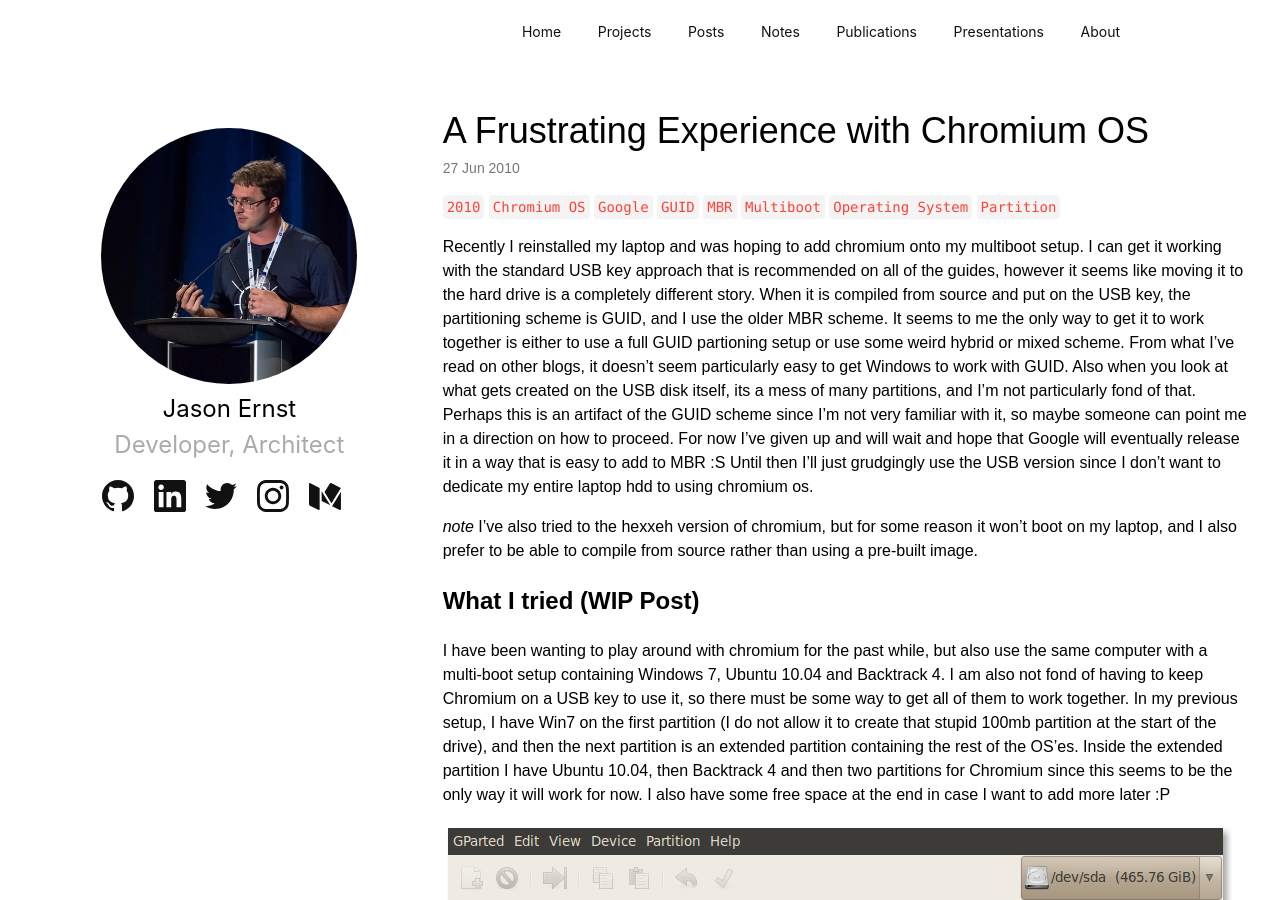
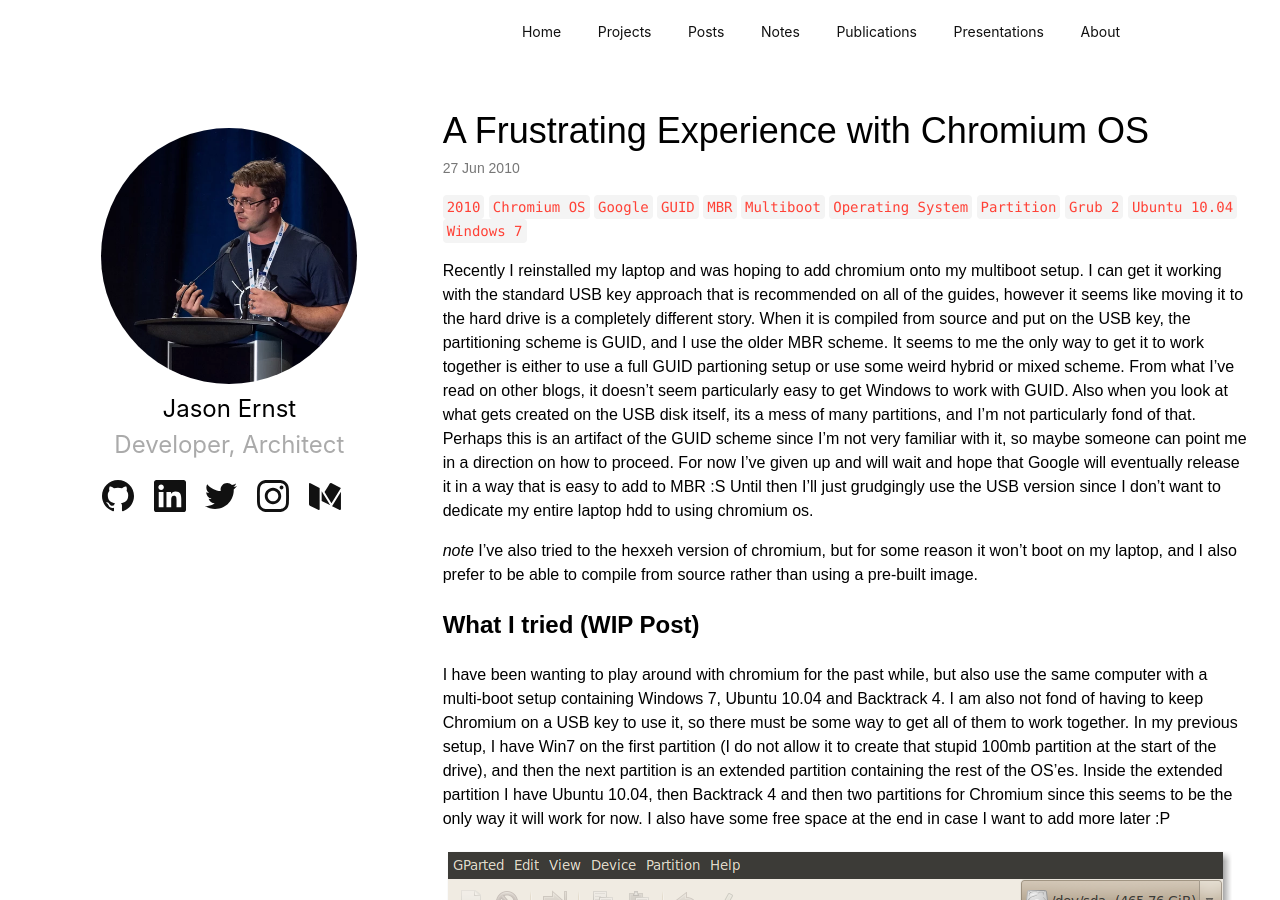
Before and after one commit to compscidr/old-compscidr.github.io, a Jekyll site: the page built from collections/_posts/2010-06-27-A-Frustrating-Experience-with-Chromium-OS.md, in a window 1280 px wide and 900 px high. Built offline with Jekyll 4.4.1, drawn with Linux system fonts in a browser that asks for light colours; nearby versions of some CDN libraries.

```diff
--- a/collections/_posts/2010-06-27-A-Frustrating-Experience-with-Chromium-OS.md
+++ b/collections/_posts/2010-06-27-A-Frustrating-Experience-with-Chromium-OS.md
@@ -4,8 +4,8 @@ title: "A Frustrating Experience with Chromium OS"
 published: true
 featured-image: "partitions.png"
 featured-alt: "Example of the partitions"
-categories: [Misc]
-tags: [2010, Chromium OS, Google, GUID, MBR, Multiboot, Operating System, Partition]
+categories: [Misc, Tutorials]
+tags: [2010, Chromium OS, Google, GUID, MBR, Multiboot, Operating System, Partition, Grub 2, Ubuntu 10.04, Windows 7]
 ---
 
 Recently I reinstalled my laptop and was hoping to add chromium onto my multiboot setup. I can get it working with the standard USB key approach that is recommended on all of the guides, however it seems like moving it to the hard drive is a completely different story. When it is compiled from source and put on the USB key, the partitioning scheme is GUID, and I use the older MBR scheme. It seems to me the only way to get it to work together is either to use a full GUID partioning setup or use some weird hybrid or mixed scheme. From what I've read on other blogs, it doesn't seem particularly easy to get Windows to work with GUID. Also when you look at what gets created on the USB disk itself, its a mess of many partitions, and I'm not particularly fond of that. Perhaps this is an artifact of the GUID scheme since I'm not very familiar with it, so maybe someone can point me in a direction on how to proceed. For now I've given up and will wait and hope that Google will eventually release it in a way that is easy to add to MBR :S Until then I'll just grudgingly use the USB version since I don't want to dedicate my entire laptop hdd to using chromium os.
```
